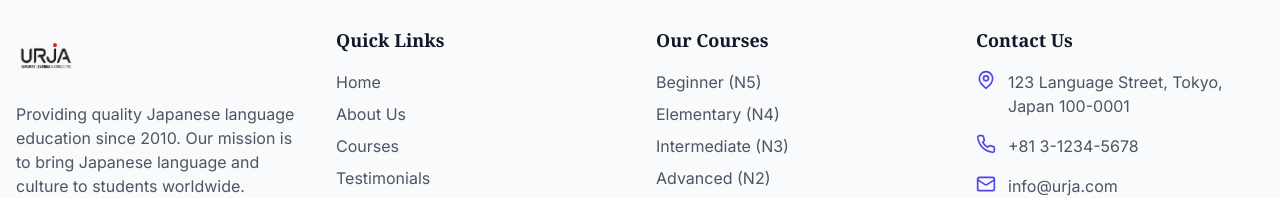
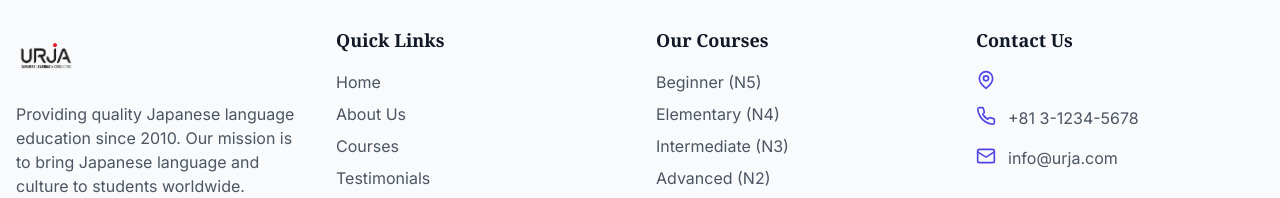
Before and after one commit to Soham7997/LMS, a React (Vite) app: page / in a window 1280 px wide. Shown: the part 4176-4374 px from the top of the page. Built offline with nearby package versions, Linux system fonts and the light colour scheme.

Commit message:
Updated Footer.tsx

```diff
--- a/src/components/Footer.tsx
+++ b/src/components/Footer.tsx
@@ -61,7 +61,7 @@ const Footer: React.FC = () => {
             <ul className="space-y-4">
               <li className="flex">
                 <MapPin className="w-5 h-5 text-indigo-600 mr-3 flex-shrink-0" />
-                <span className="text-gray-600">123 Language Street, Tokyo, Japan 100-0001</span>
+                {/* <span className="text-gray-600">123 Language Street, Tokyo, Japan 100-0001</span> */}
               </li>
               <li className="flex">
                 <Phone className="w-5 h-5 text-indigo-600 mr-3 flex-shrink-0" />
```
